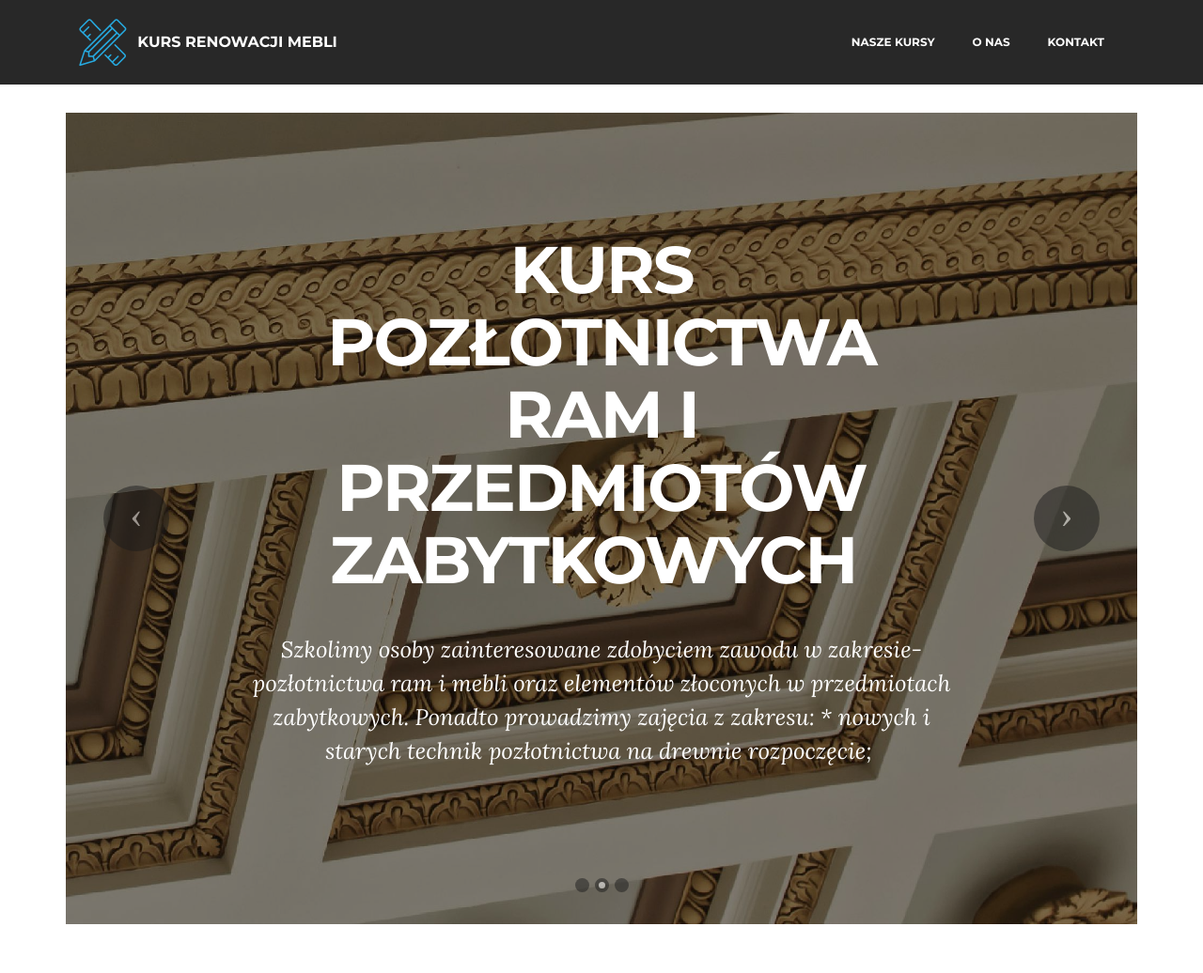
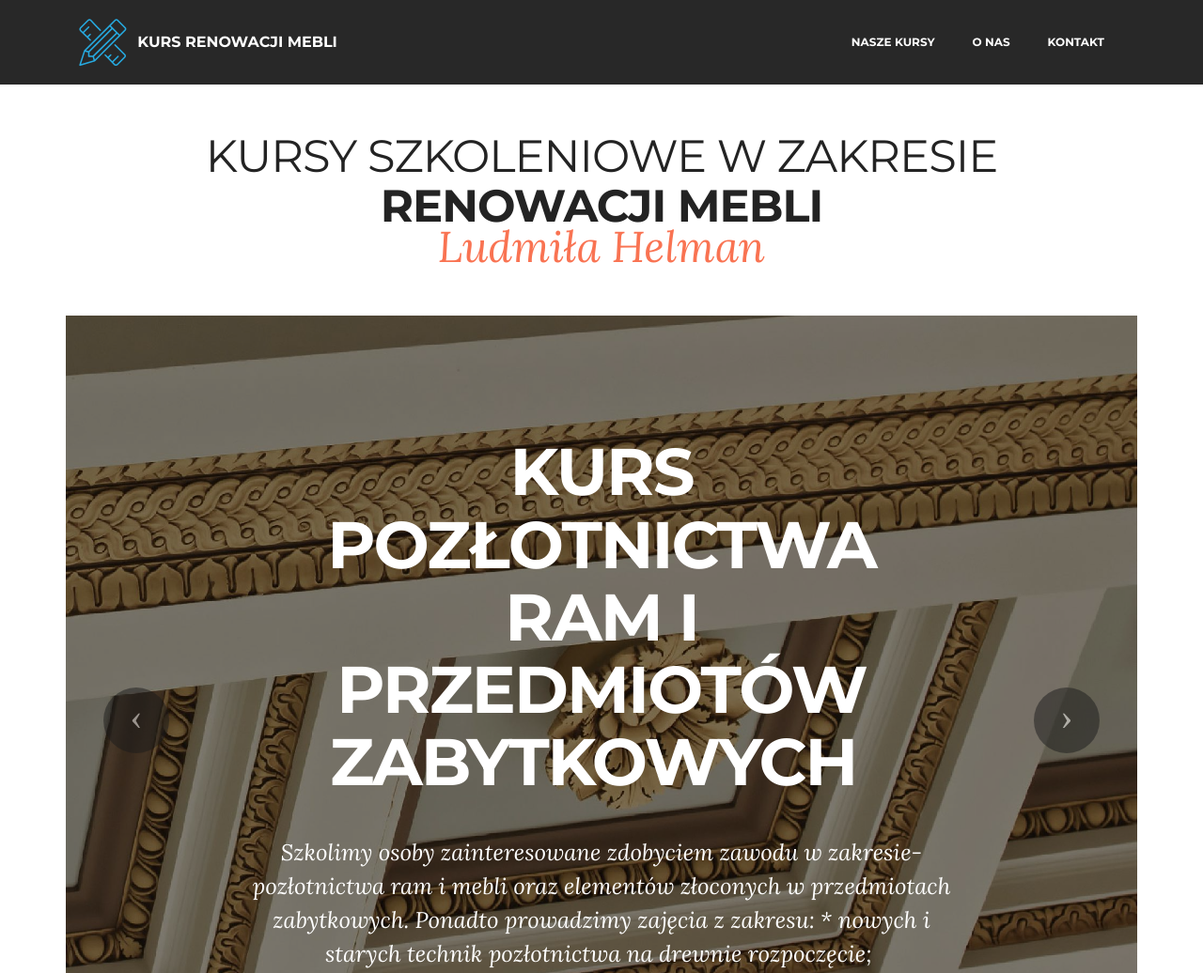
Before and after one commit to JohnnyOptics/renowacja, a plain HTML site: page index.html in a window 1280 px wide. Shown: the top 1036 px of the page at 94% size. Drawn offline with Linux system fonts and the light colour scheme.

Commit message:
create github pages

```diff
--- a/assets/mobirise/css/mbr-additional.css
+++ b/assets/mobirise/css/mbr-additional.css
@@ -1,6 +1,7 @@
+@import url(https://fonts.googleapis.com/css?family=Lora:400,700);
 @import url(https://fonts.googleapis.com/css?family=Raleway:400,300,700);
 @import url(https://fonts.googleapis.com/css?family=Montserrat:400,700);
-@import url(https://fonts.googleapis.com/css?family=Lora:400,700);
+
 
 
 
@@ -473,6 +474,15 @@ h6,
 #menu-0 .dropdown-item[aria-expanded="true"] {
   color: #c0a375!important;
 }
+#header3-h .mbr-section-title,
+#header3-h .mbr-section-subtitle {
+  text-align: center;
+}
+#header3-h SMALL {
+  font-size: 46px;
+  color: #f97352;
+  font-family: 'Lora', serif;
+}
 #slider3-1 H2 {
   text-align: center;
 }
--- a/index.html
+++ b/index.html
@@ -59,8 +59,19 @@
 
 </section>
 
-<section class="engine"><a rel="external" href="https://mobirise.com">Website Builder</a></section><section class="mbr-slider mbr-section mbr-section__container carousel slide mbr-section-nopadding mbr-after-navbar" data-ride="carousel" data-keyboard="false" data-wrap="true" data-pause="false" data-interval="5000" id="slider3-1" style="background-color: rgb(255, 255, 255);">
-    <div class=" container boxed-slider" style="padding-top: 120px; padding-bottom: 80px;">
+<section class="engine"><a rel="external" href="https://mobirise.com">Mobirise Web Site Builder</a></section><section class="mbr-section mbr-section__container article mbr-after-navbar" id="header3-h" style="background-color: rgb(255, 255, 255); padding-top: 140px; padding-bottom: 20px;">
+    <div class="container">
+        <div class="row">
+            <div class="col-xs-12">
+                <h3 class="mbr-section-title display-2"><span style="font-weight: normal;">KURSY SZKOLENIOWE W ZAKRESIE</span> RENOWACJI MEBLI<br></h3>
+                <small class="mbr-section-subtitle">Ludmiła Helman</small>
+            </div>
+        </div>
+    </div>
+</section>
+
+<section class="mbr-slider mbr-section mbr-section__container carousel slide mbr-section-nopadding" data-ride="carousel" data-keyboard="false" data-wrap="true" data-pause="false" data-interval="5000" id="slider3-1" style="background-color: rgb(255, 255, 255);">
+    <div class=" container boxed-slider" style="padding-top: 40px; padding-bottom: 80px;">
         <div>
             <div>
                 <ol class="carousel-indicators">
@@ -440,7 +451,7 @@
 
                     <form action="https://mobirise.com/" method="post" data-form-title="FORMULARZ KONTAKTOWY">
 
-                        <input type="hidden" value="L0X1SrYj8WNwxc57DpW1OJCwQowcpH6S7EP1T8lt/wYIjP40G6qDY2CNvExOnk05ONDI+hVy7HRE6cECUH+7wdZA5RwbnjWzY1tlBX6KFeuLdKxid9YIFT1NeHuUd3y5" data-form-email="true">
+                        <input type="hidden" value="iwSSUbXqexJJtwvJ9RlujioWWG5sldj8SrO2wbKg4iciQeIZlKQWmRj8Z7n8dqiCE2+EF9I9EWdjauLV+TrhwJ0b3GLpUxoHfVoi/0jpdZozG8TWlwe6rMa3diezMpeF" data-form-email="true">
 
                         <div class="row row-sm-offset">
 
```
Also changed, not shown: 1 other file.
